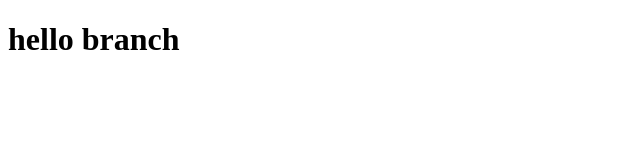
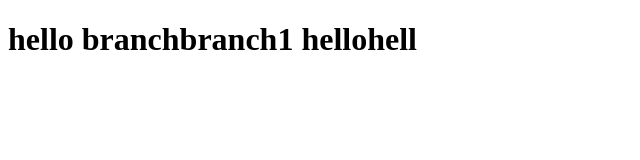
Before and after one commit to Divyaprakash-12/git-vs, a plain HTML site: page index.html in a window 1280 px wide. Shown: the whole page, without its empty margins (0-640 px from the left). Drawn offline with Linux system fonts and the light colour scheme.

Commit message:
2 commit

```diff
--- a/index.html
+++ b/index.html
@@ -7,6 +7,6 @@
     <title>Document</title>
 </head>
 <body>
-    <h1>hello branch</h1>
+    <h1>hello branchbranch1 hellohell</h1>
 </body>
 </html>
```
